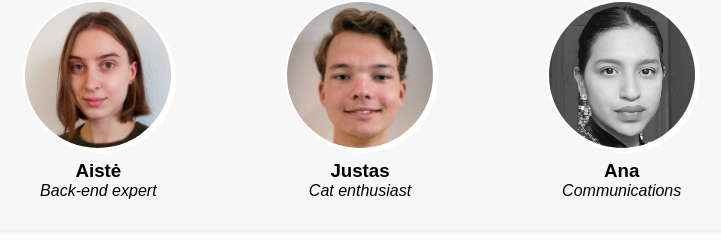
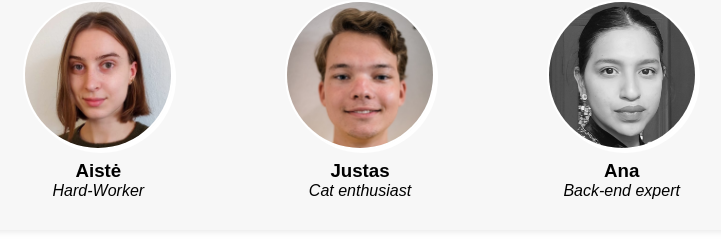
Before and after one commit to rudasrudas/co-liver, a plain HTML site: page index.html in a window 1280 px wide. Shown: the part 1024-1266 px from the top of the page, 280-1001 px from the left. Drawn offline with Linux system fonts and the light colour scheme.

Commit message:
fact check

```diff
--- a/index.html
+++ b/index.html
@@ -53,7 +53,7 @@
                     <div class="info-section">
                         <img src="/img/profiles/aiste.jfif" alt="" class="profile" draggable="false">
                         <h3>Aistė</h3>
-                        <i class="sub-title">Back-end expert</i>
+                        <i class="sub-title">Hard-Worker</i>
                     </div>
                     <div class="info-section">
                         <img src="/img/profiles/justas.jpg" alt="" class="profile" draggable="false">
@@ -63,7 +63,7 @@
                     <div class="info-section">
                         <img src="/img/profiles/ana.jfif" alt="" class="profile" draggable="false">
                         <h3>Ana</h3>
-                        <i class="sub-title">Communications</i>
+                        <i class="sub-title">Back-end expert</i>
                     </div>
                 </div>
             </div>
```
